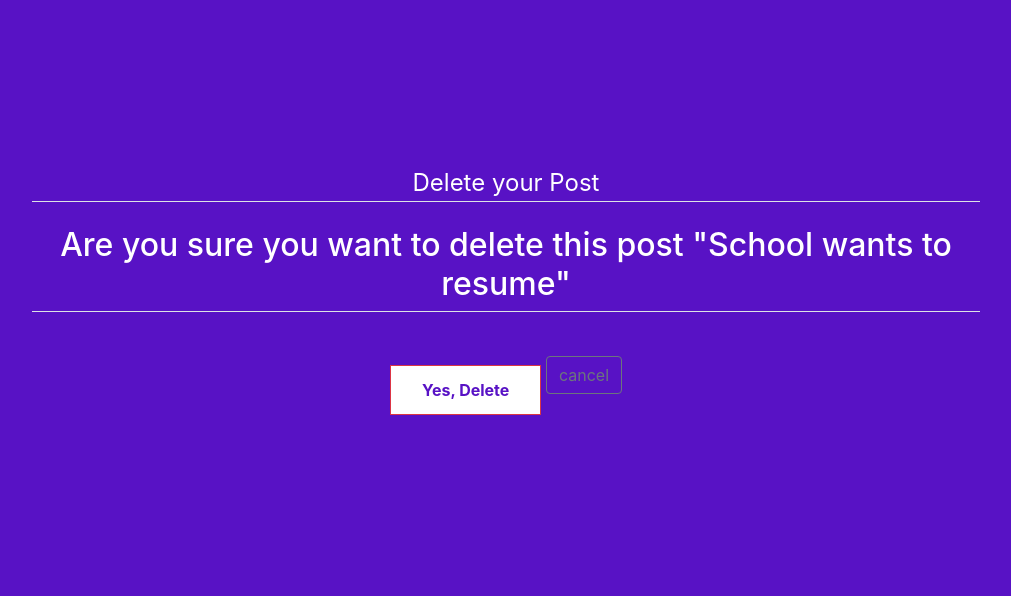
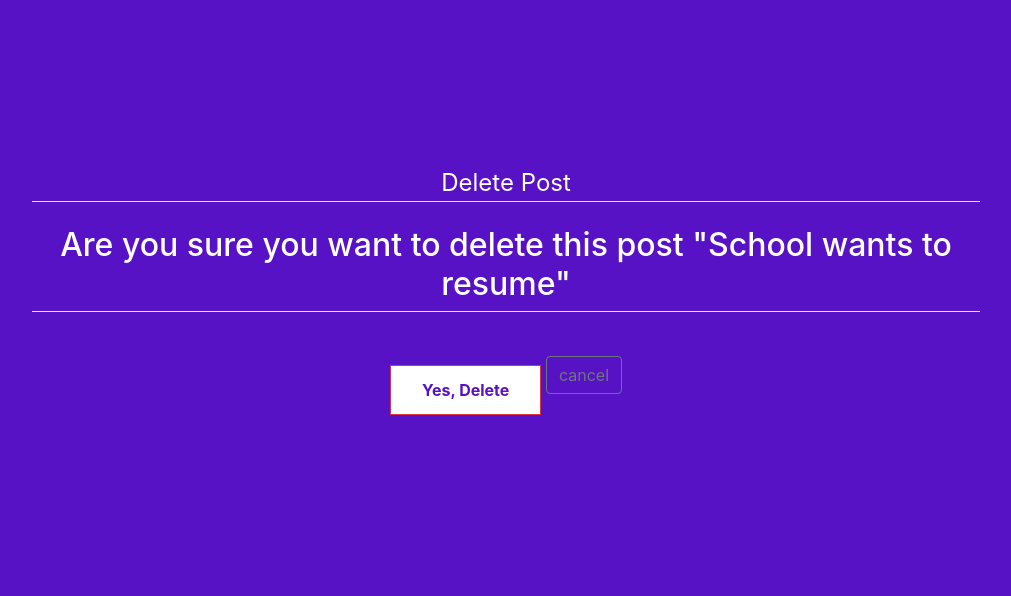
Before and after one commit to TijanAyo/Sugpress, a Django app: page /post/5/delete/ in a window 1280 px wide. Shown: the part 57-653 px from the top of the page, without its empty margins (134-1145 px from the left). Run offline with Django 3.2, Linux system fonts and the light colour scheme; a user stored in the database is signed in; data comes from the database, SQL or seed files in the repository; some libraries are stand-ins or nearby versions.

Commit message:
Added comments to help with readability

```diff
--- a/sug/templates/post_confirm_delete.html
+++ b/sug/templates/post_confirm_delete.html
@@ -5,7 +5,7 @@
         {% csrf_token %}
         <div class="container-fluid home-main">
             <fieldset class='border-bottom mb-4'>
-                <legend class="border-bottom mb-4">Delete your Post</legend>
+                <legend class="border-bottom mb-4">Delete Post</legend>
                 <h2>Are you sure you want to delete this post "{{ posts.title }}"</h2>
             </fieldset>
             <div class="form-group">
--- a/sug/views.py
+++ b/sug/views.py
@@ -46,6 +46,7 @@ class UpdatePost(LoginRequiredMixin, UserPassesTestMixin, UpdateView):
         form.instance.author = self.request.user
         return super().form_valid(form)
 
+    # Condition to test if the user is the author of the post
     def test_func(self):
         post = self.get_object()
         if self.request.user == post.author:
@@ -56,8 +57,9 @@ class DeletePost(LoginRequiredMixin, UserPassesTestMixin, DeleteView):
     model = Post
     template_name = 'post_confirm_delete.html'
     context_object_name = 'posts'
-    success_url = '/press'
+    success_url = '/press'  # Django will know where to redirect to when the deletion is done
 
+    # The same condition to make sure its the author deleting the post
     def test_func(self):
         post = self.get_object()
         if self.request.user == post.author:
```
